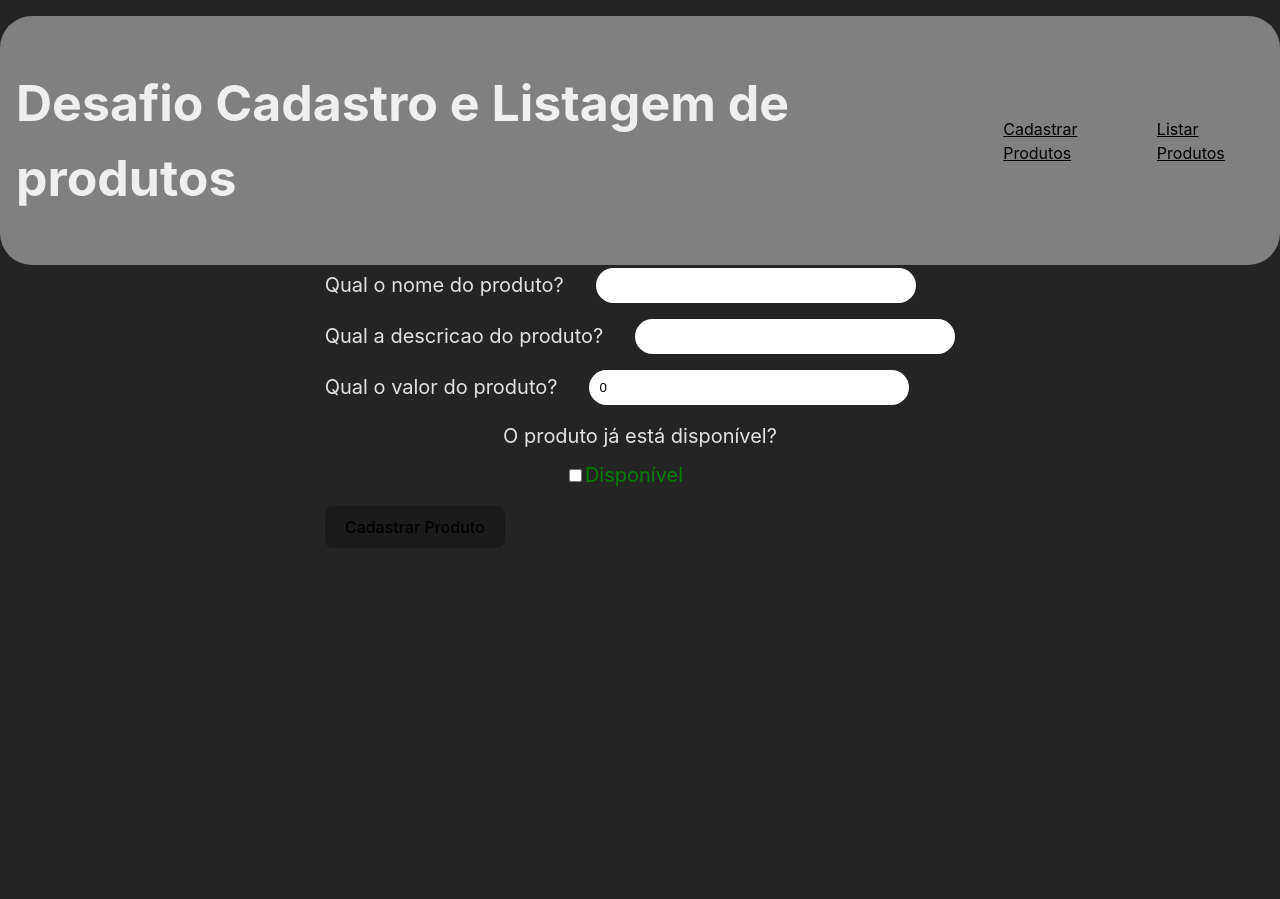
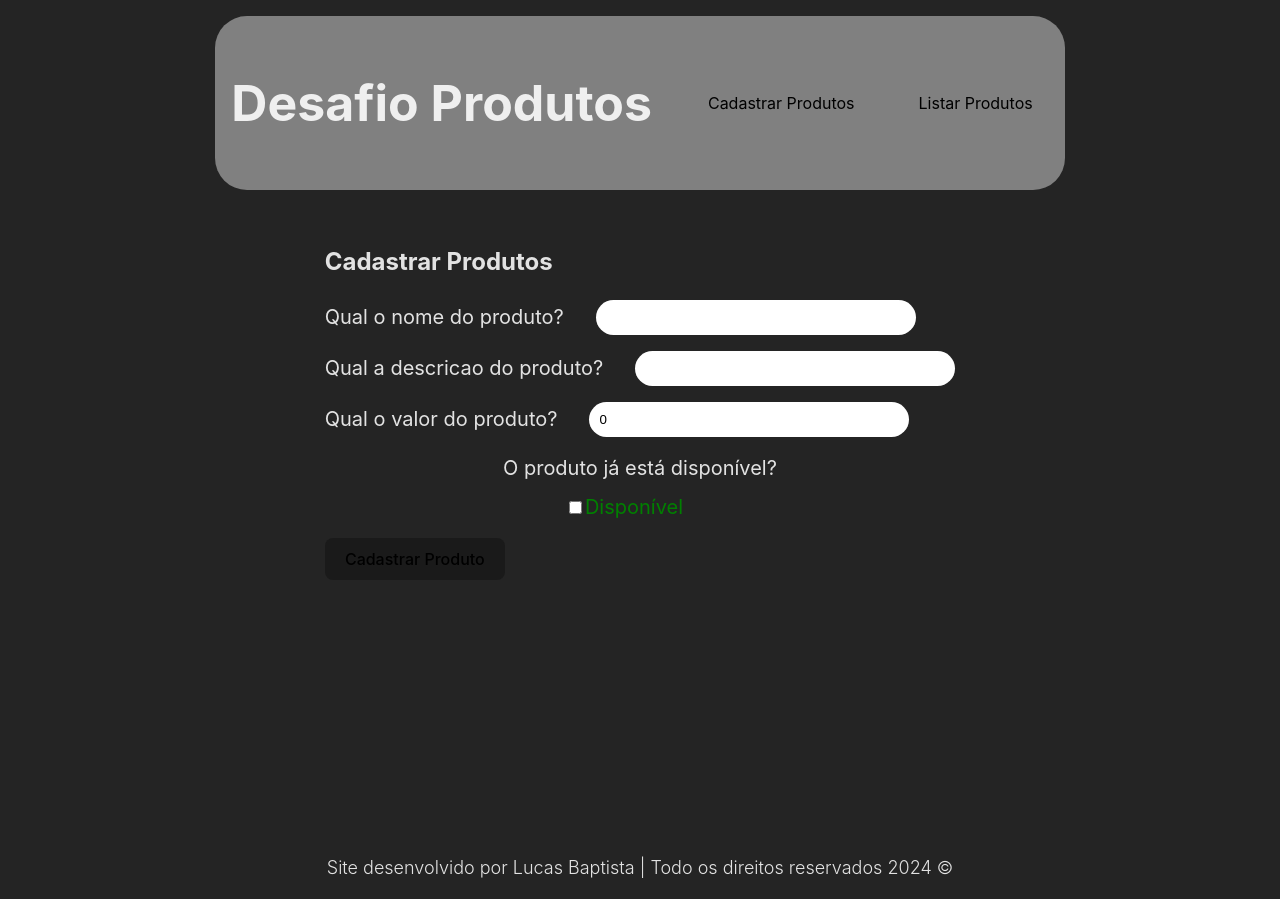
Before and after one commit to luscabap/desafio-cadastro-listagem, a React (Vite) app: page /cadastrar in a window 1280 px wide. Before the commit the page ends 800 px from the top, so only its background shows below. Built offline with nearby package versions, Linux system fonts and the light colour scheme.

Commit message:
Finalizacao projeto: mini tratamento do cadastro dos produtos e estilização

```diff
--- a/src/App.module.scss
+++ b/src/App.module.scss
@@ -1,4 +1,6 @@
 .container{
     display: flex;
+    flex-direction: column;
     justify-content: center;
+    align-items: center;
 }
--- a/src/App.tsx
+++ b/src/App.tsx
@@ -3,16 +3,21 @@ import { BrowserRouter, Route, Routes } from 'react-router-dom';
 import { PaginaCadastro } from './Pages/PaginaCadastro';
 import styles from './App.module.scss'
 import { PaginaListagem } from './Pages/PaginaListagem';
+import { Footer } from './Components/Footer';
 
 function App() {
   return (
     <div className={styles.container}>
       <BrowserRouter>
-        <Header titulo={"Desafio Cadastro e Listagem de produtos"}/>
+        <Header titulo={"Desafio Produtos"}/>
         <Routes>
           <Route path='/cadastrar' element={<PaginaCadastro />}/>
           <Route path='/listar' element={<PaginaListagem />}/>
         </Routes>
+        <Footer
+          autor='Lucas Baptista'
+          email='lucasbaptistasilva.dev@gmail.com'
+        />
       </BrowserRouter>
     </div>
   )
--- /dev/null
+++ b/src/Components/Footer/Footer.module.scss
@@ -0,0 +1,11 @@
+.container{
+
+    p {
+        font-size: 18px;
+        font-weight: 300;
+
+        abbr {
+            text-decoration: none;
+        }
+    }
+}
--- /dev/null
+++ b/src/Components/Footer/index.tsx
@@ -0,0 +1,14 @@
+import styles from './Footer.module.scss'
+
+interface IFooterProps {
+    autor: string,
+    email: string
+}
+
+export const Footer = ({ autor, email }: IFooterProps) => {
+    return (
+        <div className={styles.container}>
+            <p>Site desenvolvido por <abbr title={email}>{autor}</abbr> | Todo os direitos reservados 2024 &copy;</p>
+        </div>
+    )
+}
--- a/src/Components/Formulario/index.tsx
+++ b/src/Components/Formulario/index.tsx
@@ -24,6 +24,16 @@ export const Formulario: React.FC = () => {
         const novaListaProdutos = [...produtosCadastrados, novoProduto];
 
         localStorage.setItem("produtos", JSON.stringify(novaListaProdutos));
+
+        if (nomeProduto.length >= 3 && descricaoProduto.length >= 8 && valorProduto > 0){
+            alert("Produto adicionado com sucesso");
+            setNomeProduto("");
+            setDescricaoProduto("");
+            setValorProduto(0);
+            setDisponivel(false);
+        } else {
+            alert("Falha ao cadastrar o produto. Por favor, revise as informações preenchidas")
+        }
     }
 
     return (
--- a/src/Components/Header/Header.module.scss
+++ b/src/Components/Header/Header.module.scss
@@ -18,13 +18,21 @@
         flex-direction: row;
         align-items: center;
         justify-content: center;
-        gap: 1rem;
+        gap: 2rem;
 
         &__item{
             list-style-type: none;
             font-size: 16px;
             cursor: pointer;
             color: #000;
+            text-decoration: none;
+            padding: 1rem;
+
+            &:hover{
+                border: 1px solid #000;
+                box-shadow: inset 0 0 10px #000;
+                border-radius: 2rem;
+            }
         }
     }
 }
--- a/src/Components/Item/Item.module.scss
+++ b/src/Components/Item/Item.module.scss
@@ -4,7 +4,8 @@
     padding: 1rem;
     border-radius: 3rem;
     border: 2px solid black;
-    width: 200px;
+    min-width: 300px;
+    min-height: 400px;
     display: flex;
     flex-direction: column;
     align-items: center;
--- a/src/Pages/PaginaCadastro/PaginaCadastro.module.scss
+++ b/src/Pages/PaginaCadastro/PaginaCadastro.module.scss
@@ -1,3 +1,3 @@
 .container{
-    margin: 12rem 0;
+    margin: 14rem 0 16rem 0;
 }
--- a/src/Pages/PaginaListagem/PaginaListagem.module.scss
+++ b/src/Pages/PaginaListagem/PaginaListagem.module.scss
@@ -1,5 +1,9 @@
 .container{
     margin: 12rem 0;
+    display: flex;
+    flex-direction: column;
+    justify-content: center;
+    align-items: center;
 
     &__lista{
         display: flex;
```
